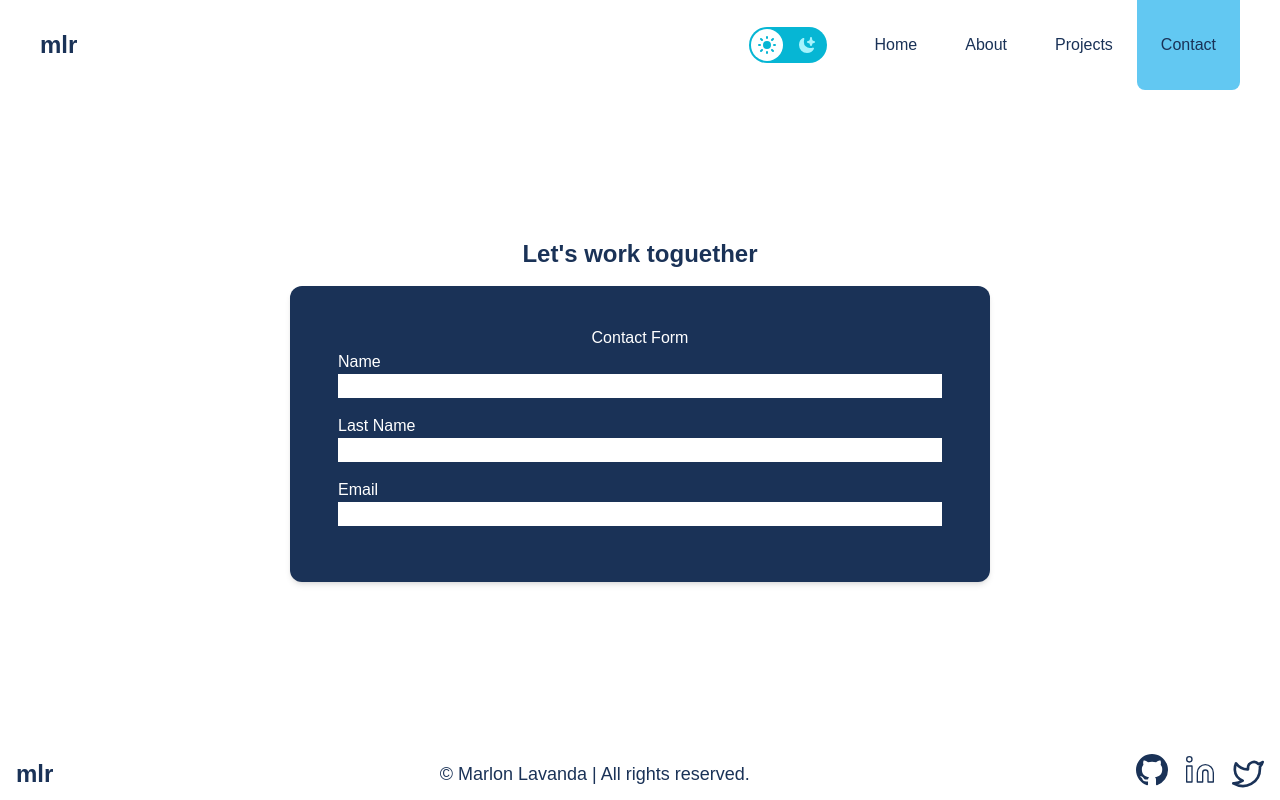
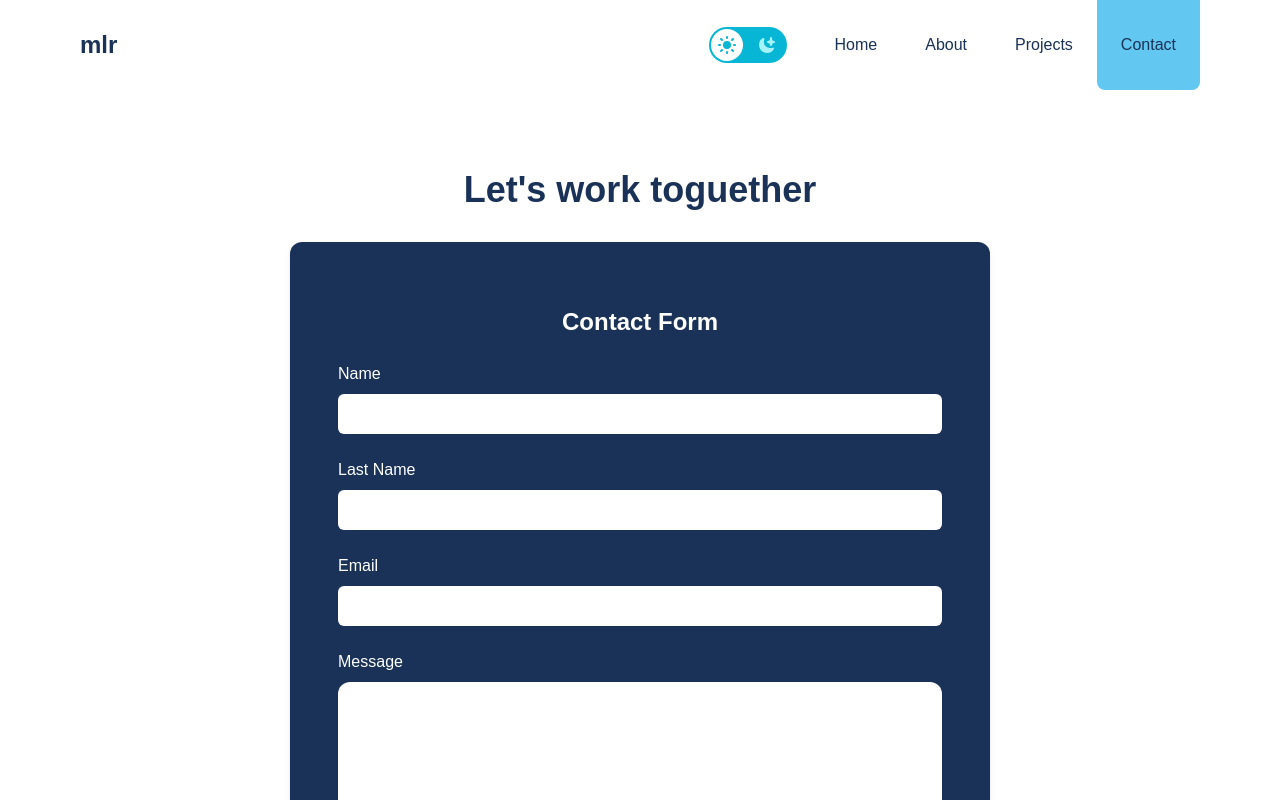
Before and after one commit to marlonlavanda/portfolio, a Next.js app: page /contact in a window 1280 px wide. Shown: the top 800 px of the page. Built offline with nearby package versions, Linux system fonts and the light colour scheme.

Commit message:
some changes

```diff
--- a/components/DarkModeSwitch.js
+++ b/components/DarkModeSwitch.js
@@ -41,9 +41,9 @@ function Moon(props) {
 
 export default function DarkModeSwitch() {
   const [mounted, setMounted] = useState(false)
+  const { systemTheme, theme, setTheme } = useTheme()
+
   const [enabled, setEnabled] = useState(false)
-
-  const { systemTheme, theme, setTheme } = useTheme()
   const handleClickEnabled = () => {
     if (!mounted) return null
     const currentTheme = theme === "system" ? systemTheme : theme
--- a/components/Footer.js
+++ b/components/Footer.js
@@ -1,7 +1,7 @@
 export default function Footer() {
   return (
     <footer className="py-6 w-screen max-w-full flex justify-center items-center">
-      <div className="container flex flex-col md:flex-row items-center md:justify-between gap-4 md:gap-0">
+      <div className="container flex flex-col md:flex-row items-center md:justify-between gap-4 md:gap-0 px-6 md:px-12 xl:px-20 2xl:px-0">
         <div>
           <span className="font-black text-2xl">mlr</span>
         </div>
@@ -12,7 +12,7 @@ export default function Footer() {
         </div>
         <div className="flex gap-4">
           <a
-            href="https://github.com/omar-moquete"
+            href="https://github.com/marlonlavanda"
             target="_blank"
             rel="noreferrer"
           >
@@ -21,7 +21,7 @@ export default function Footer() {
             </svg>
           </a>
           <a
-            href="https://github.com/omar-moquete"
+            href="https://www.linkedin.com/in/marlon-lavanda/"
             target="_blank"
             rel="noreferrer"
           >
@@ -30,7 +30,7 @@ export default function Footer() {
             </svg>
           </a>
           <a
-            href="https://github.com/omar-moquete"
+            href="https://twitter.com/LavandaMarlon"
             target="_blank"
             rel="noreferrer"
           >
--- a/components/Header.js
+++ b/components/Header.js
@@ -4,8 +4,8 @@ import DarkModeSwitch from "./DarkModeSwitch"
 
 export default function Header() {
   return (
-    <header className="lg:h-[90px] flex justify-center items-center px-6">
-      <div className="container flex justify-between">
+    <header className="lg:h-[90px] flex justify-center items-center ">
+      <div className="container flex justify-between px-6 md:px-12 xl:px-20 2xl:px-0">
         <div className="h-[90px] flex items-center">
           <span className="font-poppins font-black text-2xl">mlr</span>
         </div>
--- a/components/HeroHome/index.js
+++ b/components/HeroHome/index.js
@@ -24,7 +24,7 @@ export default function HeroHome() {
             </div>
             <div className="hidden lg:flex lg:gap-4 lg:pt-8">
               <a
-                href="https://github.com/omar-moquete"
+                href="https://github.com/marlonlavanda"
                 target="_blank"
                 rel="noreferrer"
               >
@@ -33,7 +33,7 @@ export default function HeroHome() {
                 </svg>
               </a>
               <a
-                href="https://github.com/omar-moquete"
+                href="https://www.linkedin.com/in/marlon-lavanda/"
                 target="_blank"
                 rel="noreferrer"
               >
@@ -42,7 +42,7 @@ export default function HeroHome() {
                 </svg>
               </a>
               <a
-                href="https://github.com/omar-moquete"
+                href="https://twitter.com/LavandaMarlon"
                 target="_blank"
                 rel="noreferrer"
               >
--- a/components/ProjectsGrid.js
+++ b/components/ProjectsGrid.js
@@ -2,7 +2,7 @@ import ProjectCard from "./cards/ProjectCard"
 
 export default function ProjectsGrid() {
   return (
-    <div className="container  grid grid-cols-1 md:grid-cols-2 lg:grid-cols-3 gap-6">
+    <div className="grid grid-cols-1 md:grid-cols-2 lg:grid-cols-3 gap-6">
       {[...Array(4)].map((project, index) => {
         return <ProjectCard key={index} />
       })}
--- a/components/forms/Contact.js
+++ b/components/forms/Contact.js
@@ -1,25 +1,48 @@
 export default function Contact() {
+  const formStyles = {
+    label: "text-white mb-2",
+    input:
+      "focus:outline-none  focus:ring-2 focus:ring-mlr-accent rounded-md px-2 py-2 dark:bg-white dark:text-mlr-primary",
+    submit:
+      "rounded-full px-10 py-2 sm:py2 bg-itd-aqua font-newake text-white text-[25px] sm:text-[18px] md:text-[20px]",
+    textarea:
+      "focus:outline-none  focus:ring-2 focus:ring-itd-aqua rounded-xl px-3 py-2 dark:bg-white dark:text-mlr-primary",
+  }
   return (
-    <div className="bg-mlr-primary dark:bg-white/10 py-10 px-6 w-full max-w-[700px] rounded-xl shadow-md dark:shadow-none">
-      <h3 className="text-center text-white">Contact Form</h3>
+    <div className="bg-mlr-primary dark:bg-white/10 py-16 px-6 w-full max-w-[700px] rounded-xl shadow-md dark:shadow-none">
+      <h3 className="text-2xl font-bold text-center text-white mb-6">
+        Contact Form
+      </h3>
       <form action="" className="px-6">
-        <div className="flex flex-col mb-4">
-          <label htmlFor="name" className="text-white">
+        <div className="flex flex-col mb-6">
+          <label htmlFor="name" className={formStyles.label}>
             Name
           </label>
-          <input type="text" name="name" className="bg-white" />
+          <input type="text" name="name" className={formStyles.input} />
         </div>
-        <div className="flex flex-col mb-4">
-          <label htmlFor="lastName" className="text-white">
+        <div className="flex flex-col mb-6">
+          <label htmlFor="lastName" className={formStyles.label}>
             Last Name
           </label>
-          <input type="text" name="lastName" />
+          <input className={formStyles.input} type="text" name="lastName" />
         </div>
-        <div className="flex flex-col mb-4">
-          <label htmlFor="email" className="text-white">
+        <div className="flex flex-col mb-6">
+          <label htmlFor="email" className={formStyles.label}>
             Email
           </label>
-          <input type="email" name="email" />
+          <input type="email" name="email" className={formStyles.input} />
+        </div>
+        <div className="flex flex-col">
+          <label htmlFor="email" className={formStyles.label}>
+            Message
+          </label>
+          <textarea
+            name="message"
+            cols="30"
+            rows="5"
+            className={formStyles.textarea}
+            style={{ resize: "none" }}
+          ></textarea>
         </div>
       </form>
     </div>
--- a/pages/contact/index.js
+++ b/pages/contact/index.js
@@ -1,9 +1,9 @@
 import ContactForm from "../../components/forms/Contact"
 export default function Contact() {
   return (
-    <section className="w-screen max-w-full h-[80vh] flex justify-center items-center">
-      <div className="container flex flex-col items-center">
-        <h1 className="font-bold text-2xl mb-4 text-center">
+    <section className="w-screen max-w-full py-12 md:py-16 xl:py-20 flex justify-center items-center">
+      <div className="container px-6 md:px-12 xl:px-20 2xl:px-0 flex flex-col items-center">
+        <h1 className="font-bold text-2xl xl:text-4xl  text-center mb-4 md:mb-8">
           {"Let's "}work toguether
         </h1>
         <ContactForm />
--- a/pages/projects/index.js
+++ b/pages/projects/index.js
@@ -2,8 +2,8 @@ import ProjectsGrid from "../../components/ProjectsGrid"
 
 export default function Projects() {
   return (
-    <section className="w-screen max-w-full flex justify-center items-center py-16 lg:py-96">
-      <div className="container">
+    <section className="w-screen max-w-full flex justify-center items-center py-12 md:py-16 xl:py-20">
+      <div className="container px-6 md:px-12 xl:px-20 2xl:px-0">
         <h1 className="font-bold text-2xl mb-4 text-center lg:text-left">
           Selected Projects
         </h1>
--- a/tailwind.config.js
+++ b/tailwind.config.js
@@ -6,16 +6,6 @@ module.exports = {
     "./components/**/*.{js,ts,jsx,tsx}",
   ],
   theme: {
-    container: {
-      md: "700px",
-      padding: {
-        DEFAULT: "1rem",
-        sm: "px-6",
-        md: "px-12",
-        xl: "px-16",
-      },
-    },
-
     screens: {
       sm: "640px",
       // => @media (min-width: 640px) { ... }
```
Also changed, not shown: .eslintrc.js, 1 other file (tests, documents, lock files or other folders).
